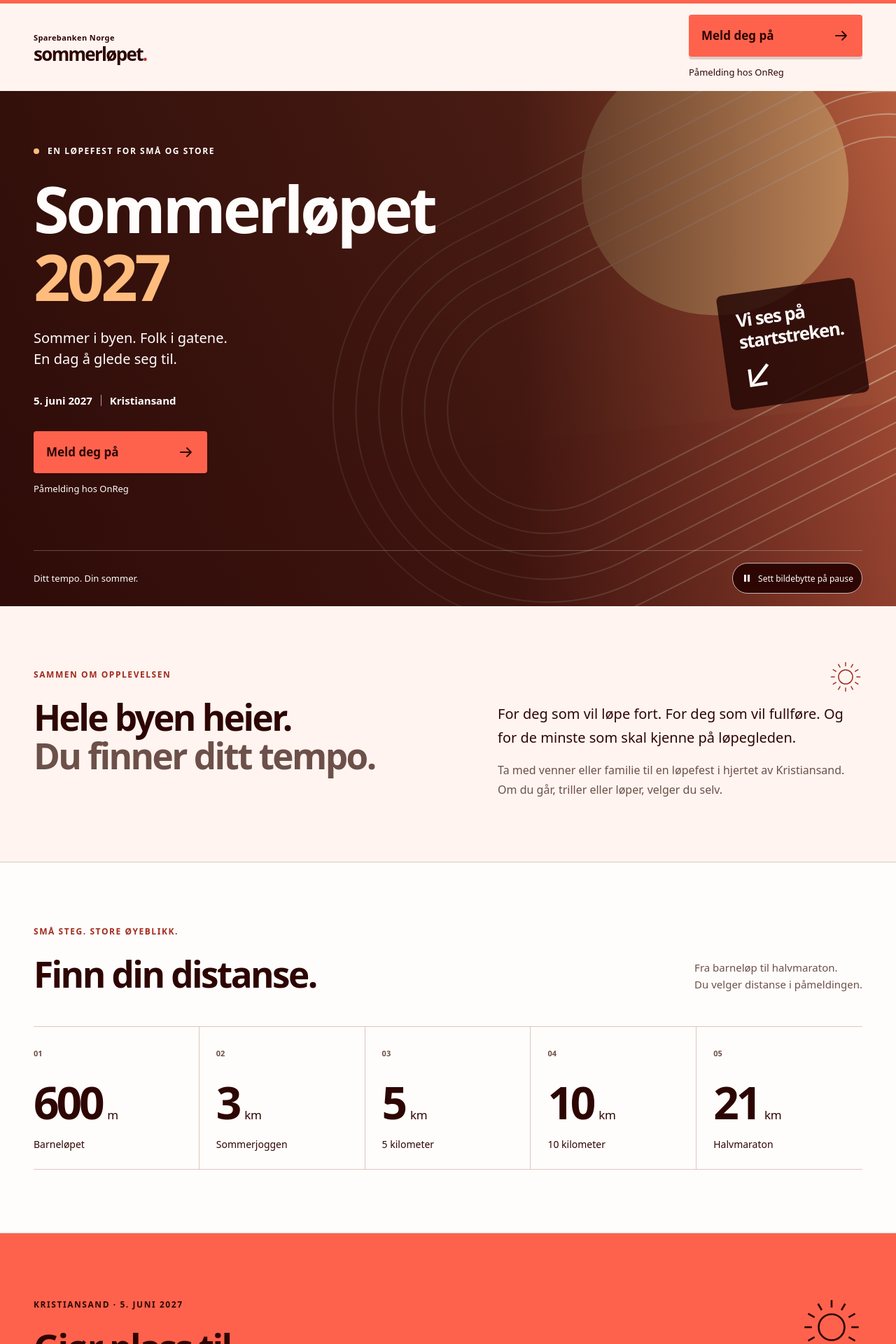
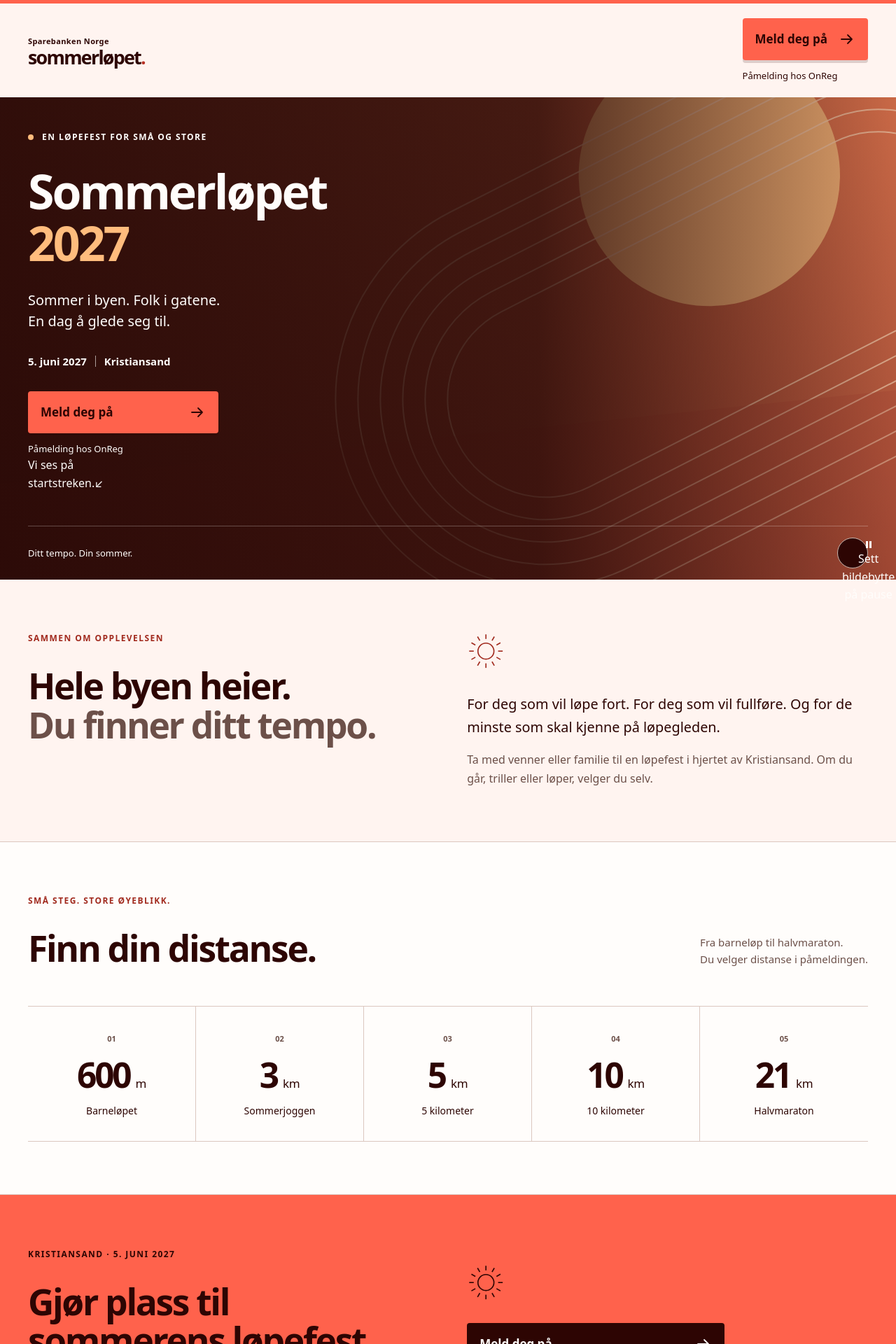
Before and after one commit to iverkroken/sommerlopet-landing, a React (Vite) app: page / in a window 1280 px wide. Shown: the top 1920 px of the page at 70% size. Built offline with nearby package versions, Linux system fonts and the light colour scheme.

Commit message:
add shuffle utility functions and corresponding tests

```diff
--- a/src/styles.css
+++ b/src/styles.css
@@ -1,4 +1,4 @@
-@layer tokens, base, layout, components, responsive;
+@layer tokens, base, layout, components, responsive, motion;
 
 @layer tokens {
   :root {
@@ -20,164 +20,172 @@
     --space-lg: 2rem;
     --space-xl: 3rem;
     --space-2xl: 4rem;
-    --space-section: clamp(3rem, 7vw, 6rem);
+    --space-section: clamp(2.5rem, 1.5rem + 4vw, 6rem);
+    --space-component: clamp(1rem, .65rem + 1.6vw, 2rem);
+    --space-columns: clamp(1.5rem, 1rem + 3vw, 4rem);
     --radius-sm: .25rem;
     --radius-md: .5rem;
     --radius-pill: 99rem;
     --content-width: 75rem;
     --text-width: 65ch;
-    --gutter: clamp(1.25rem, 4vw, 3rem);
+    --gutter: clamp(1rem, .5rem + 2vw, 3rem);
     --font-body: ui-sans-serif, system-ui, -apple-system, BlinkMacSystemFont, 'Segoe UI', sans-serif;
     --font-size-sm: .8125rem;
     --font-size-body: 1rem;
-    --font-size-large: clamp(1.125rem, 2vw, 1.25rem);
-    --font-size-heading: clamp(2rem, 4vw, 3.5rem);
+    --font-size-large: clamp(1.0625rem, 1rem + .3vw, 1.25rem);
+    --font-size-heading: clamp(1.85rem, 1.3rem + 2.4vw, 3.5rem);
     --shadow-button: 0 4px 0 rgb(45 5 3 / 16%);
     --transition-fast: 160ms ease;
+    --motion-ease: cubic-bezier(.22, .61, .36, 1);
+    --motion-heading: 480ms;
+    --motion-text: 360ms;
+    --motion-distance: 400ms;
+    --motion-cta: 320ms;
+    --motion-stagger: 100ms;
   }
 }
 @layer base {
-  *, *::before, *::after { box-sizing: border-box; min-width: 0; }
+  *, *::before, *::after { box-sizing: border-box; }
   html { scroll-behavior: smooth; scroll-padding-block: var(--space-lg); }
   body { margin: 0; background: var(--color-paper); color: var(--color-ink); font: var(--font-size-body)/1.6 var(--font-body); -webkit-font-smoothing: antialiased; }
   h1, h2, h3, p { margin: 0; }
   h1, h2, h3 { text-wrap: balance; }
-  h1, h2 { line-height: 1.06; letter-spacing: -.05em; font-weight: 800; }
-  h2 { font-size: var(--font-size-heading); }
-  p { max-width: var(--text-width); }
-  a { color: inherit; text-underline-offset: .2em; }
+  h1, h2 { line-height: 1.08; letter-spacing: -.045em; font-weight: 800; }
+  h2 { font-size: var(--font-size-heading); overflow-wrap: break-word; }
+  p { max-inline-size: var(--text-width); overflow-wrap: break-word; }
+  a { color: inherit; text-underline-offset: .2em; overflow-wrap: anywhere; }
   button { font: inherit; }
   button, a { -webkit-tap-highlight-color: transparent; }
   button, a, [tabindex] { scroll-margin-block: var(--space-lg); }
   :focus-visible { outline: 3px solid var(--color-ink); outline-offset: 5px; box-shadow: 0 0 0 5px var(--color-white); }
   main:focus { outline: none; }
-  img, svg { display: block; max-width: 100%; }
+  img, svg { display: block; max-inline-size: 100%; }
   ::selection { background: var(--color-peach); color: var(--color-ink); }
 }
 @layer layout {
-  .container { width: min(var(--content-width), 100% - var(--gutter) * 2); margin-inline: auto; }
+  .container { inline-size: min(var(--content-width), 100% - var(--gutter) * 2); margin-inline: auto; }
   .section-space { padding-block: var(--space-section); }
-  .header-inner, .footer-inner { display: flex; align-items: center; justify-content: space-between; gap: var(--space-lg); }
-  .site-header { background: var(--color-paper); border-top: 5px solid var(--color-coral); }
-  .header-inner { min-height: 6.5rem; padding-block: var(--space-md); flex-wrap: wrap; }
-  .intro-grid { display: grid; gap: var(--space-lg); }
-  .section-heading { display: flex; flex-direction: column; gap: var(--space-5); margin-bottom: var(--space-xl); }
+  .header-inner, .footer-inner { display: flex; flex-wrap: wrap; align-items: center; justify-content: space-between; gap: var(--space-component); }
+  .site-header { background: var(--color-paper); border-block-start: 5px solid var(--color-coral); }
+  .header-inner { padding-block: clamp(.875rem, .5rem + 1vw, 1.5rem); }
+  .intro-grid, .closing-inner { display: grid; grid-template-columns: repeat(auto-fit, minmax(min(100%, 24rem), 1fr)); gap: var(--space-columns); }
+  .intro-grid > *, .closing-inner > *, .section-heading > * { min-inline-size: 0; }
+  .section-heading { display: flex; flex-wrap: wrap; align-items: flex-end; justify-content: space-between; gap: var(--space-component); margin-block-end: var(--space-columns); }
   .closing { background: var(--color-coral); padding-block: var(--space-section); }
-  .closing-inner { display: grid; gap: var(--space-xl); }
-  .footer-inner { flex-wrap: wrap; padding-block: var(--space-xl); }
+  .closing-inner { align-items: center; }
+  .footer-inner { padding-block: var(--space-columns); }
 }
 @layer components {
-  .skip-link { position: absolute; top: var(--space-md); left: var(--space-md); transform: translateY(-200%); background: var(--color-white); color: var(--color-ink); z-index: 10; padding: var(--space-md); border-radius: var(--radius-sm); }
+  .skip-link { position: absolute; inset-block-start: var(--space-md); inset-inline-start: var(--space-md); transform: translateY(-200%); background: var(--color-white); color: var(--color-ink); z-index: 10; padding: var(--space-md); border-radius: var(--radius-sm); }
   .skip-link:focus { transform: translateY(0); }
-  .brand { line-height: 1; max-width: 100%; overflow-wrap: anywhere; }
+  .brand { line-height: 1; max-inline-size: 100%; min-inline-size: 0; }
   .brand > span { font-size: .6875rem; font-weight: 650; letter-spacing: .035em; }
-  .brand strong { display: block; font-size: 1.625rem; letter-spacing: -.065em; margin-top: var(--space-xs); font-weight: 850; }
+  .brand strong { display: block; font-size: clamp(1.25rem, 1.08rem + .75vw, 1.75rem); letter-spacing: -.065em; margin-block-start: var(--space-xs); font-weight: 850; }
   .brand-period { color: #b73124; }
-  .brand-logo { width: 11rem; height: auto; }
-  .header-note { display: none; font-size: var(--font-size-sm); line-height: 1.5; }
-  .header-note strong { font-weight: 600; }
-  .header-date { font-size: var(--font-size-sm); font-weight: 750; letter-spacing: .03em; text-align: right; }
-  .header-date span { display: block; margin-top: var(--space-xs); font-size: .625rem; letter-spacing: .14em; }
-  .eyebrow { font-size: .75rem; letter-spacing: .13em; font-weight: 700; text-transform: uppercase; line-height: 1.5; }
-  .section-kicker { margin-bottom: var(--space-5); color: #a12a1e; }
-  .hero { position: relative; isolation: isolate; color: var(--color-white); background: var(--color-ink); }
+  .brand-logo { inline-size: clamp(8rem, 5rem + 9vw, 12rem); block-size: auto; }
+  .eyebrow { font-size: .75rem; letter-spacing: .12em; font-weight: 700; text-transform: uppercase; line-height: 1.5; }
+  .section-kicker { margin-block-end: var(--space-component); color: #a12a1e; }
+  .hero { position: relative; isolation: isolate; color: var(--color-white); background: var(--color-ink); container: hero / inline-size; }
   .hero-visual, .hero-picture, .hero-shade { position: absolute; inset: 0; pointer-events: none; }
-  .hero-visual { z-index: -3; overflow: hidden; }
-  .hero-picture img { width: 100%; height: 100%; object-fit: cover; object-position: var(--focal-mobile); }
+  .hero-visual { z-index: -3; overflow: clip; }
+  .hero-picture img { inline-size: 100%; block-size: 100%; object-fit: cover; object-position: var(--focal-mobile); }
   .hero-picture--current { z-index: 1; }
   .hero-picture--enter { animation: hero-fade var(--hero-fade) ease both; }
-  .hero-shade { z-index: -2; background: linear-gradient(90deg, rgb(34 6 4 / 88%) 0%, rgb(34 6 4 / 78%) 58%, rgb(34 6 4 / 24%) 100%); }
-  .hero-layout { min-height: min(43rem, 82svh); display: grid; align-items: center; padding-block: var(--space-2xl); }
-  .hero-content { max-width: 48rem; }
-  .hero-eyebrow { display: flex; align-items: center; gap: var(--space-3); margin-bottom: var(--space-5); }
-  .live-dot { display: inline-block; flex: 0 0 .5rem; height: .5rem; border-radius: 50%; background: var(--color-peach); }
-  .hero h1 { font-size: clamp(2.35rem, 7.2vw, 6.8rem); overflow-wrap: anywhere; }
+  .hero-shade { z-index: -2; background: linear-gradient(90deg, rgb(34 6 4 / 88%), rgb(34 6 4 / 78%)); }
+  .hero-layout { min-block-size: min(40rem, 74svh); display: grid; align-items: center; padding-block: clamp(1.5rem, 6svh, 4rem); }
+  .hero-content { min-inline-size: 0; max-inline-size: min(100%, 38rem); }
+  .hero-eyebrow { display: flex; align-items: center; gap: var(--space-3); margin-block-end: var(--space-component); }
+  .live-dot { display: inline-block; flex: 0 0 .5rem; block-size: .5rem; border-radius: 50%; background: var(--color-peach); }
+  .hero h1 { font-size: clamp(2rem, 1.45rem + 3.5vw, 5.8rem); }
   .hero h1 span { display: block; color: var(--color-peach); }
-  .hero-description { margin-top: var(--space-5); font-size: var(--font-size-large); line-height: 1.5; }
-  .hero-details { display: flex; flex-wrap: wrap; align-items: center; gap: var(--space-3); font-size: .9375rem; font-weight: 650; margin-block: var(--space-5); }
-  .detail-divider { height: 1rem; width: 1px; background: rgb(255 253 251 / 60%); }
-  .registration { display: flex; flex-direction: column; align-items: flex-start; gap: var(--space-3); }
-  .button { display: inline-flex; align-items: center; justify-content: space-between; gap: var(--space-md); min-height: 3.5rem; width: 100%; max-width: 23rem; padding: var(--space-md); font-size: 1.0625rem; font-weight: 750; line-height: 1.4; border: 2px solid transparent; border-radius: var(--radius-sm); text-decoration: none; box-shadow: var(--shadow-button); transition: background var(--transition-fast), transform var(--transition-fast); }
+  .hero-description { margin-block-start: var(--space-component); font-size: var(--font-size-large); line-height: 1.5; }
+  .hero-details { display: flex; flex-wrap: wrap; align-items: center; gap: var(--space-3); font-size: .9375rem; font-weight: 650; margin-block: var(--space-component); }
+  .detail-divider { block-size: 1rem; inline-size: 1px; background: rgb(255 253 251 / 60%); }
+  .registration { display: flex; flex-direction: column; align-items: flex-start; gap: var(--space-3); min-inline-size: 0; }
+  .button { display: inline-flex; align-items: center; justify-content: space-between; gap: var(--space-md); min-block-size: 48px; inline-size: min(100%, 23rem); padding: var(--space-md); font-size: 1.0625rem; font-weight: 750; line-height: 1.4; border: 2px solid transparent; border-radius: var(--radius-sm); text-decoration: none; box-shadow: var(--shadow-button); transition: background var(--transition-fast), transform var(--transition-fast); }
+  .button > span { min-inline-size: 0; }
   .button--primary { color: var(--color-ink); background: var(--color-coral); }
-  .button--primary:hover { background: var(--color-coral-hover); }
-  .button--primary:active { background: var(--color-coral-active); transform: translateY(2px); }
-  .icon { width: 1.5rem; height: 1.5rem; flex-shrink: 0; }
+  .button--primary:hover { background: var(--color-coral-hover); transform: translateY(-1px); }
+  .button--primary:active { background: var(--color-coral-active); transform: translateY(1px); }
+  .registration--compact { max-inline-size: 100%; }
+  .button--compact { inline-size: auto; color: var(--color-ink); border-color: var(--color-ink); background: transparent; font-size: .875rem; padding: var(--space-sm) var(--space-3); box-shadow: none; }
+  .button--compact:hover { background: var(--color-ink); color: var(--color-white); }
+  .button--compact:active { transform: translateY(1px); }
+  .icon { inline-size: 1.5rem; block-size: 1.5rem; flex-shrink: 0; }
   .registration-note { font-size: var(--font-size-sm); }
-  .hero-aside { display: none; }
-  .hero-bottom { display: flex; justify-content: space-between; align-items: center; flex-wrap: wrap; gap: var(--space-md); padding-block: var(--space-md); min-height: 5rem; border-top: 1px solid rgb(255 253 251 / 25%); }
-  .hero-bottom-note { font-size: var(--font-size-sm); font-weight: 500; }
-  .motion-control { display: inline-flex; align-items: center; gap: var(--space-sm); padding: var(--space-sm) var(--space-3); min-height: 44px; border: 1px solid #c8b6ae; color: var(--color-white); background: var(--color-ink); border-radius: var(--radius-pill); cursor: pointer; font-size: .75rem; transition: background var(--transition-fast); }
-  .motion-control svg { width: 1rem; height: 1rem; flex-shrink: 0; }
+  .hero-bottom { display: flex; justify-content: space-between; align-items: center; gap: var(--space-md); padding-block: var(--space-md); border-block-start: 1px solid rgb(255 253 251 / 25%); }
+  .hero-bottom-note { min-inline-size: 0; font-size: var(--font-size-sm); font-weight: 500; }
+  .motion-control-slot { flex: 0 0 44px; block-size: 44px; }
+  .motion-control { display: grid; place-items: center; inline-size: 44px; block-size: 44px; border: 1px solid #c8b6ae; color: var(--color-white); background: var(--color-ink); border-radius: 50%; cursor: pointer; transition: background var(--transition-fast); }
+  .motion-control svg { inline-size: 1rem; block-size: 1rem; }
   .motion-control:hover { background: #60312b; }
   .motion-control:active { background: #794137; }
   .hero--static .hero-picture--enter { animation: none; }
   .intro h2 span { color: var(--color-muted); }
-  .intro-copy { position: relative; }
   .intro-copy p { font-size: var(--font-size-large); line-height: 1.7; }
-  .intro-copy p + p { margin-top: var(--space-md); font-size: 1rem; color: var(--color-muted); }
-  .sun-mark { width: 5.5rem; height: 5.5rem; }
-  .intro-copy .sun-mark { display: none; }
+  .intro-copy p + p { margin-block-start: var(--space-md); font-size: 1rem; color: var(--color-muted); }
+  .sun-mark { inline-size: clamp(2.5rem, 1rem + 3vw, 5.5rem); block-size: auto; }
+  .intro-copy .sun-mark { color: #a12a1e; margin-block-end: var(--space-component); }
   .distances { background: var(--color-white); border-block: 1px solid var(--color-line); }
   .section-heading > p { color: var(--color-muted); font-size: .9375rem; }
-  .distance-list { display: grid; grid-template-columns: repeat(2, minmax(0, 1fr)); list-style: none; margin: 0; padding: 0; border-top: 1px solid var(--color-line); }
-  .distance-list li { padding: var(--space-5) var(--space-md); border-bottom: 1px solid var(--color-line); }
-  .distance-list li:nth-child(odd) { border-right: 1px solid var(--color-line); padding-left: 0; }
-  .distance-list li:last-child { grid-column: 1 / -1; border-right: none; }
+  .distance-container { container: distances / inline-size; }
+  .distance-list { display: grid; grid-template-columns: minmax(0, 1fr); grid-auto-rows: 1fr; list-style: none; margin: 0; padding: 0; border-block-start: 1px solid var(--color-line); }
+  .distance-list li { min-inline-size: 0; padding: clamp(.75rem, .5rem + 2cqi, 2rem); border-block-end: 1px solid var(--color-line); text-align: center; }
   .distance-index { color: var(--color-muted); font-size: .6875rem; font-weight: 600; }
-  .distance-value { font-size: clamp(2.5rem, 5vw, 4.25rem); font-weight: 750; letter-spacing: -.065em; line-height: 1.3; margin-top: var(--space-md); }
-  .distance-value span { display: inline-block; font-size: 1.0625rem; letter-spacing: -.025em; margin-left: var(--space-sm); font-weight: 500; }
-  .distance-list h3 { font-size: .875rem; font-weight: 500; margin-top: var(--space-sm); overflow-wrap: anywhere; }
-  .closing h2 { max-width: 18ch; margin-block: var(--space-5); overflow-wrap: anywhere; }
+  .distance-value { max-inline-size: none; white-space: nowrap; font-size: clamp(2.25rem, 1.9rem + 1.6cqi, 4rem); font-weight: 750; letter-spacing: -.065em; line-height: 1.3; margin-block-start: var(--space-sm); }
+  .distance-value span { display: inline-block; font-size: 1.0625rem; letter-spacing: -.025em; margin-inline-start: var(--space-sm); font-weight: 500; }
+  .distance-list h3 { font-size: .875rem; font-weight: 500; margin-block-start: var(--space-sm); overflow-wrap: break-word; }
+  .closing h2 { max-inline-size: 19ch; margin-block: var(--space-component); }
   .closing-copy > p:last-child { font-size: var(--font-size-large); }
   .closing .button { background: var(--color-ink); color: var(--color-white); }
   .closing .button:hover { background: #56221b; }
   .closing .button:active { background: #6a3025; }
-  .closing-action .sun-mark { display: none; }
-  .site-footer nav a { display: inline-flex; align-items: center; gap: var(--space-3); min-height: 44px; font-size: var(--font-size-sm); }
+  .closing-action .sun-mark { margin-block-end: var(--space-component); }
+  .site-footer nav { min-inline-size: 0; }
+  .site-footer nav a { display: inline-flex; align-items: center; gap: var(--space-3); min-block-size: 44px; font-size: var(--font-size-sm); }
   .site-footer nav a:hover { color: #a12a1e; }
   .footer-year { font-size: var(--font-size-sm); color: var(--color-muted); }
   @keyframes hero-fade { from { opacity: 0; } to { opacity: 1; } }
 }
 @layer responsive {
-  @media (min-width: 768px) {
-    .header-note { display: block; }
-    .header-date { font-size: .9375rem; }
-    .hero-picture img { object-position: var(--focal-desktop); }
-    .hero-layout { padding-block: var(--space-xl); }
-    .hero-content { max-width: 73%; }
-    .hero h1 { font-size: clamp(3.3rem, 7.2vw, 6.8rem); }
-    .hero-details { margin-block: var(--space-lg); }
-    .button { width: 15.5rem; max-width: 100%; }
-    .intro-grid { grid-template-columns: 1.15fr 1fr; gap: var(--space-2xl); }
-    .intro-copy { padding-top: var(--space-xl); }
-    .intro-copy .sun-mark { display: block; width: 3rem; height: 3rem; position: absolute; top: -.75rem; right: 0; color: #a12a1e; }
-    .section-heading { flex-direction: row; align-items: flex-end; justify-content: space-between; }
+  @container distances (min-width: 19em) {
+    .distance-list { grid-template-columns: repeat(2, minmax(0, 1fr)); }
+    .distance-list li:where(:nth-child(odd):not(:last-child)) { border-inline-end: 1px solid var(--color-line); }
+    .distance-list li:last-child { grid-column: 1 / -1; }
+  }
+  @container distances (min-width: 36em) {
+    .distance-list { grid-template-columns: repeat(6, minmax(0, 1fr)); }
+    .distance-list li { grid-column: span 2; }
+    .distance-list li:nth-child(n) { border-inline-end: 0; }
+    .distance-list li:nth-child(1), .distance-list li:nth-child(2), .distance-list li:nth-child(4) { border-inline-end: 1px solid var(--color-line); }
+    .distance-list li:nth-child(n + 4) { grid-column: span 3; }
+  }
+  @container distances (min-width: 60em) {
     .distance-list { grid-template-columns: repeat(5, minmax(0, 1fr)); }
-    .distance-list li, .distance-list li:nth-child(odd) { padding: var(--space-5); border-right: 1px solid var(--color-line); }
-    .distance-list li:first-child { padding-left: 0; }
-    .distance-list li:last-child { grid-column: auto; border-right: 0; }
-    .closing-inner { grid-template-columns: minmax(0, 1.6fr) minmax(0, 1fr); align-items: center; gap: var(--space-lg); }
-    .closing-action { justify-self: end; }
-    .closing-action .sun-mark { display: block; margin: 0 0 var(--space-lg) auto; }
+    .distance-list li:nth-child(n) { grid-column: auto; border-inline-end: 1px solid var(--color-line); }
+    .distance-list li:last-child { border-inline-end: 0; }
   }
-  @media (min-width: 1100px) {
-    .hero-aside { display: flex; flex-direction: column; align-items: flex-start; position: absolute; right: max(var(--gutter), calc((100vw - var(--content-width)) / 2)); top: 38%; transform: rotate(-8deg); font-size: 1.6rem; line-height: 1.2; font-weight: 600; letter-spacing: -.05em; padding: var(--space-5); background: rgb(34 6 4 / 82%); border-radius: var(--radius-md); }
-    .hand-arrow { font-size: 3.5rem; line-height: 1; font-weight: 400; }
+  @container hero (min-width: 64em) {
+    .hero-shade { background: linear-gradient(90deg, rgb(34 6 4 / 90%) 0%, rgb(34 6 4 / 80%) 60%, rgb(34 6 4 / 14%) 100%); }
+    .hero-content .button { inline-size: min(100%, 17rem); }
   }
-  @media (max-width: 767px) {
-    .hero-shade { background: linear-gradient(90deg, rgb(34 6 4 / 88%), rgb(34 6 4 / 78%)); }
-    .hero-layout { min-height: min(39rem, 78svh); padding-block: var(--space-xl); }
-  }
-  @media (max-width: 359px) {
-    .header-date { display: none; }
-    .hero-bottom { align-items: flex-start; }
-  }
-  @media (max-width: 40rem) {
-    .distance-list { grid-template-columns: repeat(auto-fit, minmax(min(100%, 8rem), 1fr)); }
-    .header-note { display: none; }
+  @media (min-aspect-ratio: 1/1) { .hero-picture img { object-position: var(--focal-desktop); } }
+  @media (min-aspect-ratio: 2/1) { .hero-picture img { object-position: var(--focal-landscape); } }
+}
+@layer motion {
+  [data-reveal] { --reveal-duration: var(--motion-text); --reveal-y: 8px; --reveal-scale: 1; --reveal-delay: 0ms; }
+  [data-reveal="heading"] { --reveal-duration: var(--motion-heading); --reveal-y: 12px; --reveal-scale: .99; }
+  [data-reveal="distance"] { --reveal-duration: var(--motion-distance); --reveal-y: 10px; --reveal-delay: calc(var(--reveal-index, 0) * var(--motion-stagger)); }
+  [data-reveal="cta"] { --reveal-duration: var(--motion-cta); --reveal-y: 6px; }
+  .is-revealing { animation: reveal var(--reveal-duration) var(--motion-ease) var(--reveal-delay) both; }
+  .is-revealing:focus-within { animation: none; }
+  @keyframes reveal {
+    from { opacity: .01; transform: translateY(var(--reveal-y)) scale(var(--reveal-scale)); }
+    to { opacity: 1; transform: none; }
   }
   @media (prefers-reduced-motion: reduce) {
     html { scroll-behavior: auto; }
     *, *::before, *::after { animation: none !important; transition: none !important; }
+    .button:hover, .button:active { transform: none; }
   }
 }
```
Also changed, not shown: src/lib/shuffle.js (added, +37 -0 lines), 1 other file (tests, documents, lock files or other folders).
